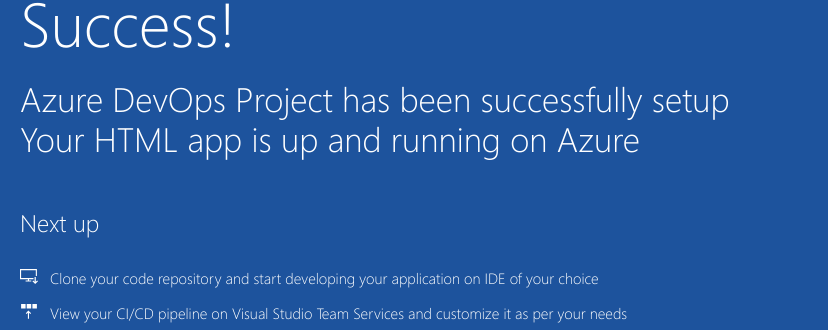
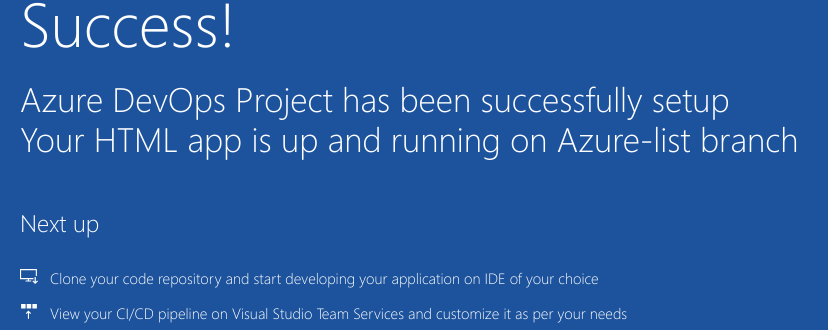
Before and after one commit to chpenchalaiah/SampleProject, a plain HTML site: page index.html in a window 1280 px wide. Shown: the part 392-722 px from the top of the page, 205-1033 px from the left. Drawn offline with Linux system fonts and the light colour scheme.

Commit message:
updated index.html

```diff
--- a/index.html
+++ b/index.html
@@ -20,7 +20,7 @@
             <div class="content-body">
                 <div class="success-text">Success!</div>
                 <div class="description line-1"> Azure DevOps Project has been successfully setup</div>
-                <div class="description line-2"> Your HTML app is up and running on Azure</div>
+                <div class="description line-2"> Your HTML app is up and running on Azure-list branch</div>
                 <div class="next-steps-container">
                     <div class="next-steps-header">Next up</div>
                     <div class="next-steps-body">
```
